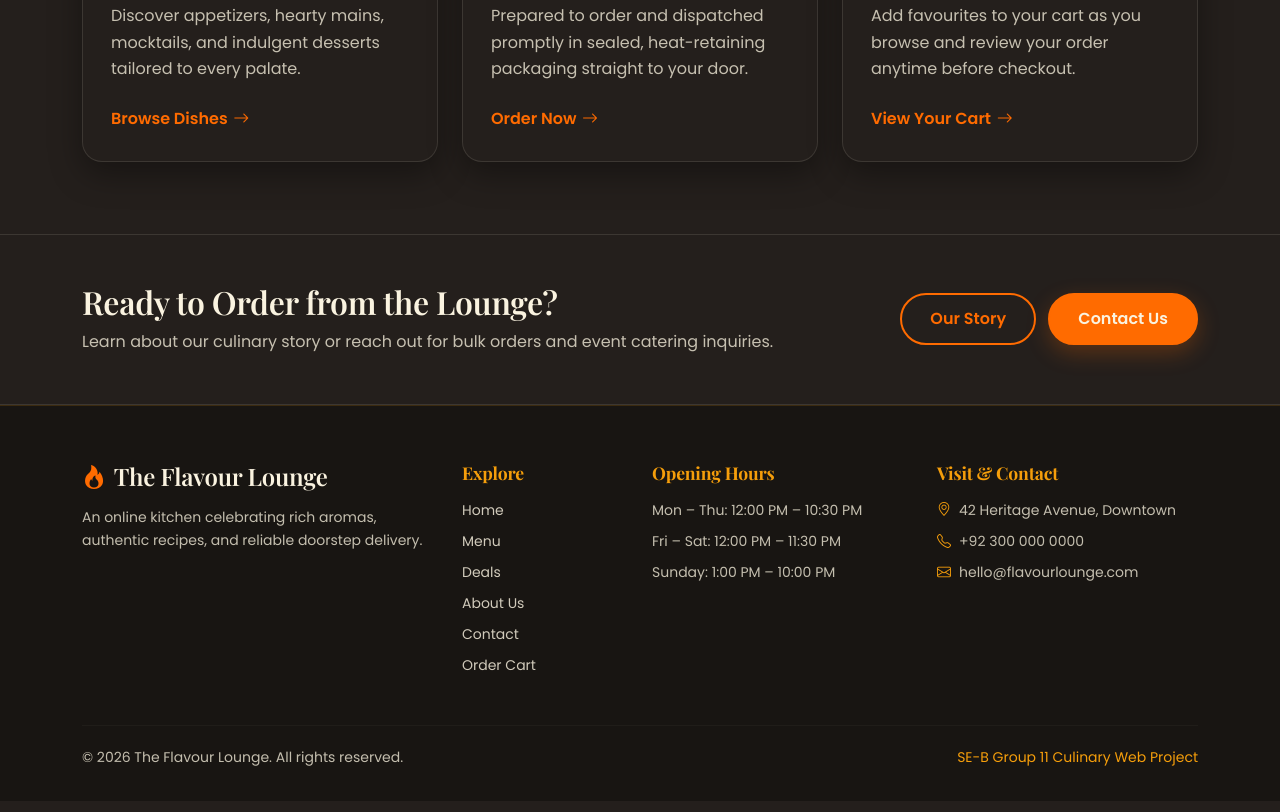
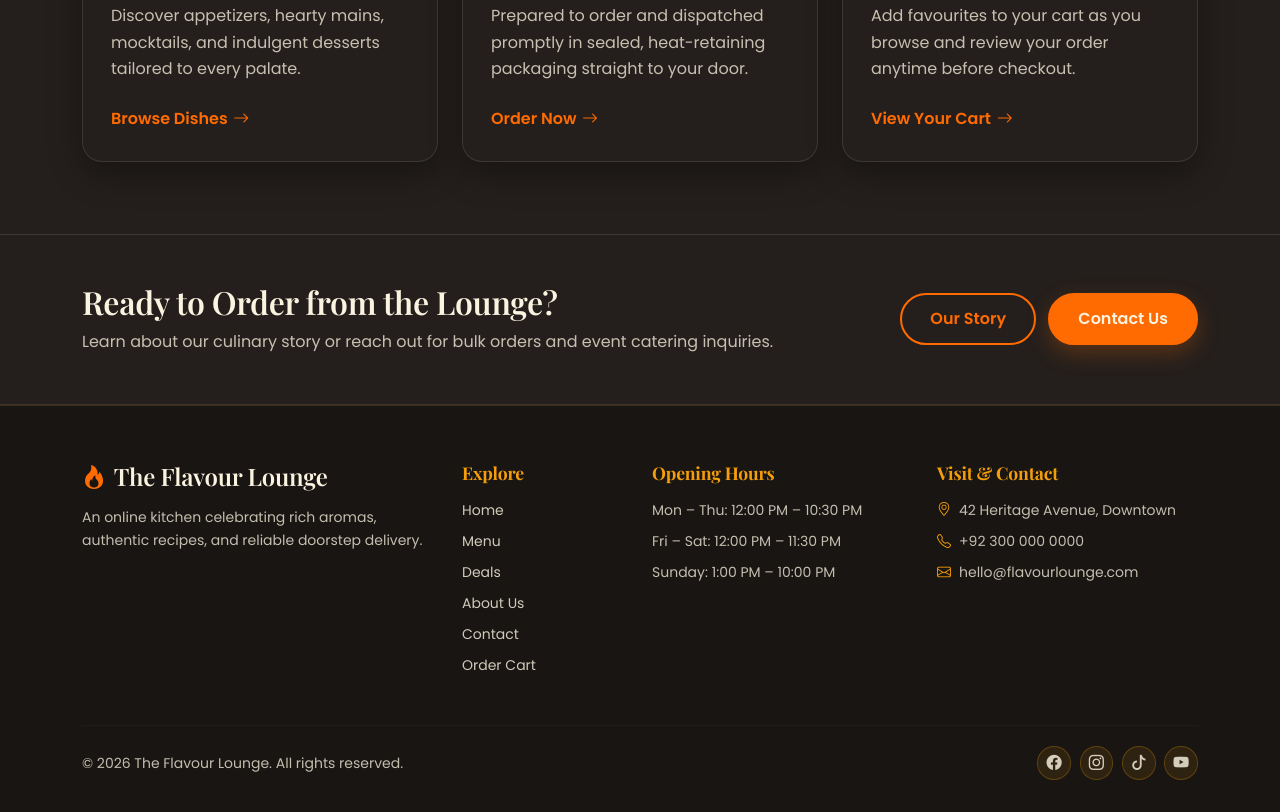
Before and after one commit to Awais-i263271/SE-B_Group-11_The-Flavour-Lounge, a plain HTML site: page index.html in a window 1280 px wide. Shown: the part 1521-2333 px from the top of the page. Drawn offline with nearby package versions, Linux system fonts and the light colour scheme.

Commit message:
added the social media app icon on all pages

```diff
--- a/css/style.css
+++ b/css/style.css
@@ -530,6 +530,42 @@ a {
   margin: 2rem 0 1.25rem;
 }
 
+/* Footer Social Icons */
+.footer-socials {
+  display: flex;
+  align-items: center;
+  gap: 0.55rem;
+}
+
+.footer-social-link {
+  width: 2.1rem;
+  height: 2.1rem;
+  border-radius: 50%;
+  background-color: rgba(245, 158, 11, 0.1);
+  border: 1px solid rgba(245, 158, 11, 0.25);
+  color: var(--color-gold);
+  display: inline-flex;
+  align-items: center;
+  justify-content: center;
+  font-size: 0.95rem;
+  text-decoration: none;
+  transition: background-color var(--transition-base), border-color var(--transition-base), color var(--transition-base), transform var(--transition-base);
+  flex-shrink: 0;
+}
+
+.footer-social-link:hover,
+.footer-social-link:focus-visible {
+  background-color: var(--color-orange);
+  border-color: var(--color-orange);
+  color: var(--color-offwhite);
+  transform: translateY(-3px);
+}
+
+.footer-social-link:focus-visible {
+  outline: 2px solid var(--color-orange);
+  outline-offset: 3px;
+}
+
 /* Responsive Adjustments */
 @media (max-width: 991.98px) {
   .navbar-flavour .nav-link.active::after {
--- a/index.html
+++ b/index.html
@@ -311,9 +311,22 @@
 
       <hr class="footer-divider">
 
-      <div class="d-flex flex-column flex-sm-row justify-content-between align-items-center small gap-2">
+      <div class="d-flex flex-column flex-sm-row justify-content-between align-items-center small gap-3">
         <p class="mb-0">&copy; 2026 The Flavour Lounge. All rights reserved.</p>
-        <p class="mb-0 text-gold">SE-B Group 11 Culinary Web Project</p>
+        <nav class="footer-socials" aria-label="Social Media Links">
+          <a href="#" class="footer-social-link" aria-label="Follow us on Facebook">
+            <i class="bi bi-facebook" aria-hidden="true"></i>
+          </a>
+          <a href="#" class="footer-social-link" aria-label="Follow us on Instagram">
+            <i class="bi bi-instagram" aria-hidden="true"></i>
+          </a>
+          <a href="#" class="footer-social-link" aria-label="Follow us on TikTok">
+            <i class="bi bi-tiktok" aria-hidden="true"></i>
+          </a>
+          <a href="#" class="footer-social-link" aria-label="Subscribe on YouTube">
+            <i class="bi bi-youtube" aria-hidden="true"></i>
+          </a>
+        </nav>
       </div>
     </div>
   </footer>
```
Also changed, not shown: pages/about.html (+15 -2 lines), pages/cart.html (+15 -2 lines), pages/reviews.html (+15 -2 lines), pages/special-deals.html (+15 -2 lines).
